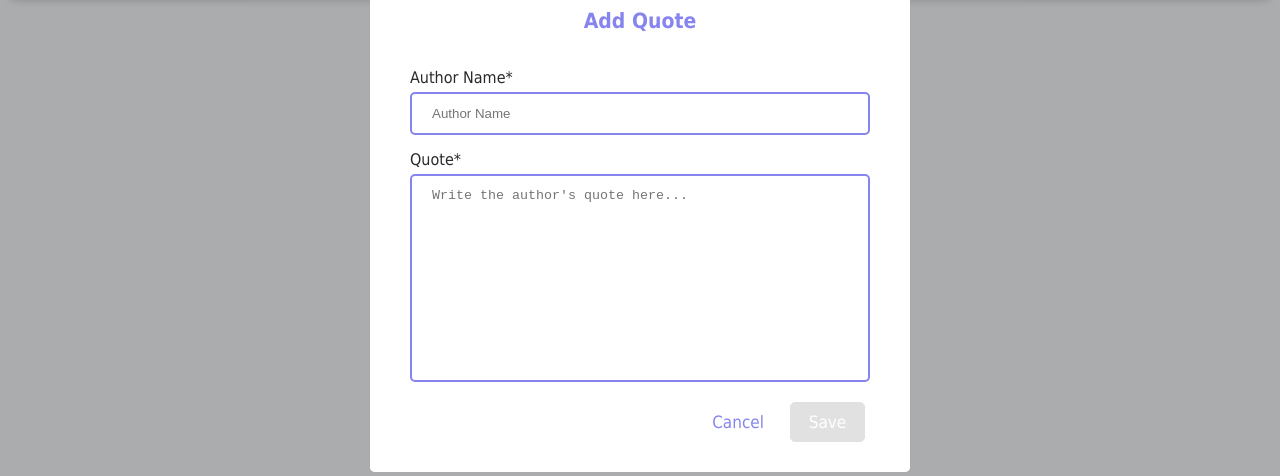
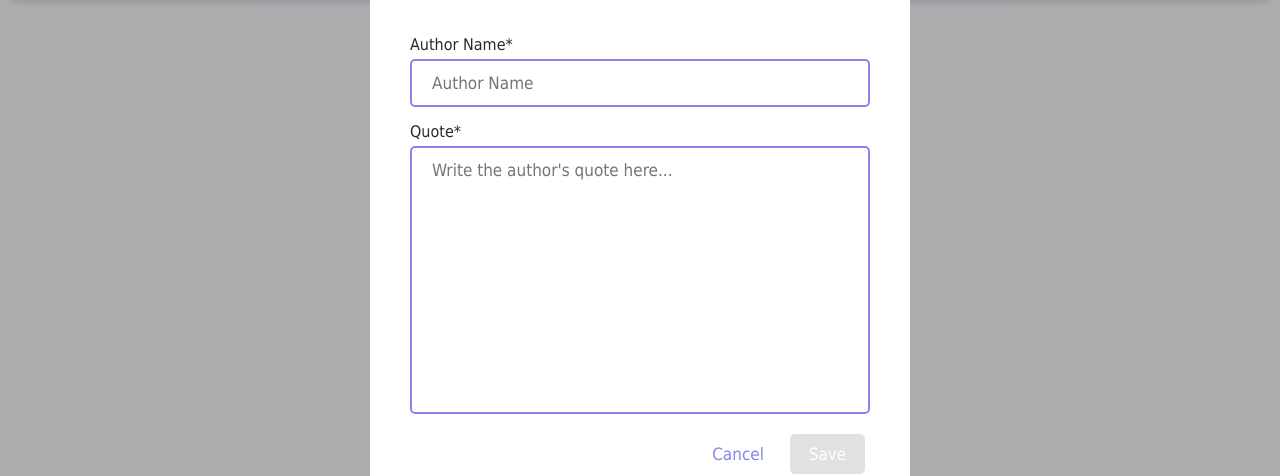
Before and after one commit to deejaygeroso/quotes-app-ui, a React app: page / in a window 1280 px wide. Both pictures are taken after typing "Sample" into the empty fields and a click on the button "Add Quote". Shown: the part 175-651 px from the top of the page. Built offline with nearby package versions, Linux system fonts and the light colour scheme; no server answers.

Commit message:
Updated text style of form input

```diff
--- a/src/modules/Form/index.scss
+++ b/src/modules/Form/index.scss
@@ -46,6 +46,8 @@
     display: inline-block;
     border: 2px solid var(--color-app);
     border-radius: var(--border-radius);
+    font-family: var(--font-family);
+    font-size: var(--font-size-m);
     padding: var(--input-padding);
     width: 100%;
 
@@ -57,6 +59,8 @@
   & > textarea#quote-input {
     border-radius: var(--border-radius);
     border: 2px solid var(--color-app);
+    font-family: var(--font-family);
+    font-size: var(--font-size-m);
     padding: var(--input-padding);
     resize: none;
 
```
